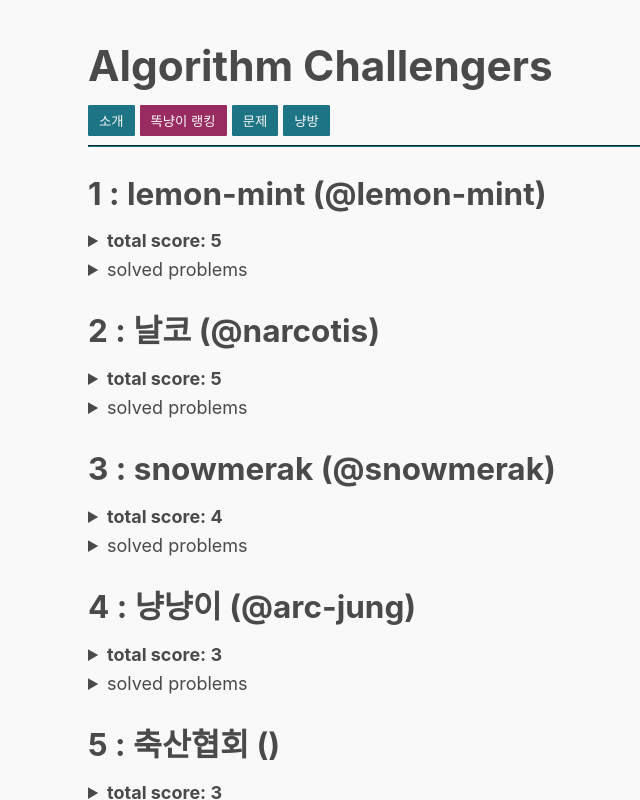
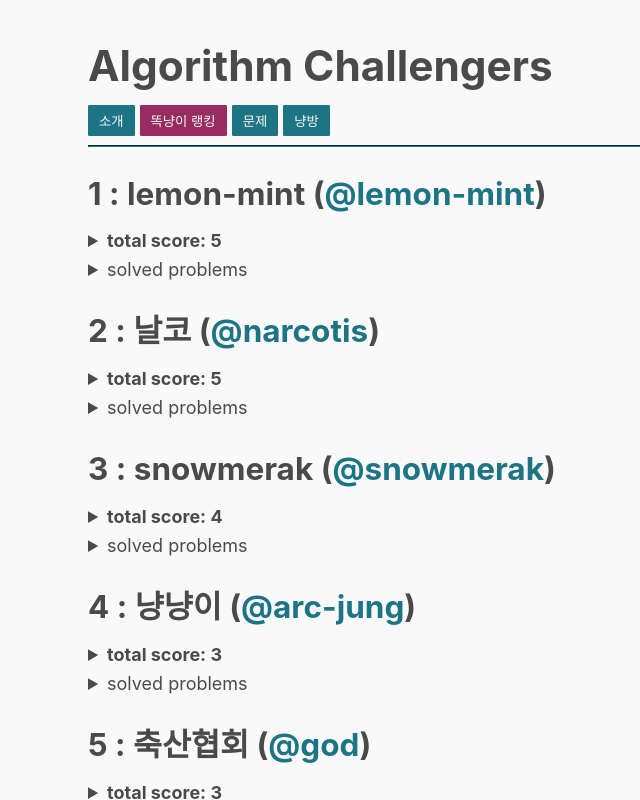
Before and after one commit to algorithm-challengers/algorithm-challengers.github.io, a Svelte app: page / in a window 1280 px wide. Both pictures are taken after a click on the button "똑냥이 랭킹". Shown: the top 800 px of the page, without its empty margins (210-850 px from the left). Built offline with nearby package versions, Linux system fonts and the light colour scheme.

Commit message:
add hyperlink to username

```diff
--- a/src/App.svelte
+++ b/src/App.svelte
@@ -34,7 +34,7 @@
 
 	{#if tap == 1}
 		{#each users as user, i}
-			<h3>{i+1} : {user.name} ({user.contact})</h3>
+			<h3>{i+1} : {user.name} (<a href="https://github.com/{user.contact}">@{user.contact}</a>)</h3>
 			<details>
 				<summary><b>total score: {user.score}</b></summary>
 				{#if user.easy > 0}
--- a/src/users.js
+++ b/src/users.js
@@ -12,13 +12,13 @@ export class User {
 }
 
 export let users = [
-    new User('냥냥이', '@arc-jung'),
-    new User('snowmerak', '@snowmerak'),
-    new User('lemon-mint', '@lemon-mint'),
-    new User('날코', '@narcotis'),
-    new User('축산협회', ''),
-    new User('연유라떼', '@mistrie'),
-    new User('noname', '@noname0310'),
+    new User('냥냥이', 'arc-jung'),
+    new User('snowmerak', 'snowmerak'),
+    new User('lemon-mint', 'lemon-mint'),
+    new User('날코', 'narcotis'),
+    new User('축산협회', 'god'),
+    new User('연유라떼', 'mistrie'),
+    new User('noname', 'noname0310'),
 ]
 
 for (let i = 0; i < users.length; i++) {
```
